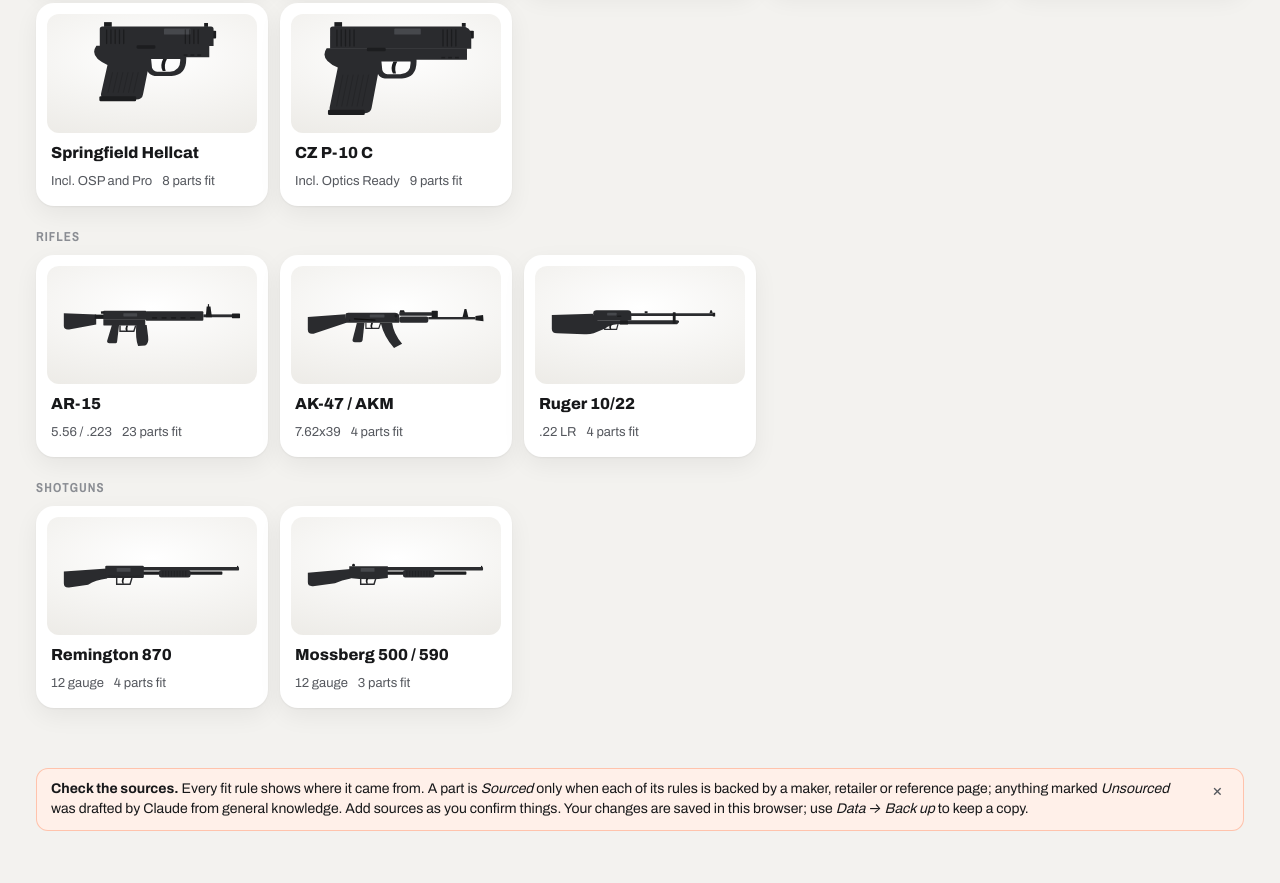
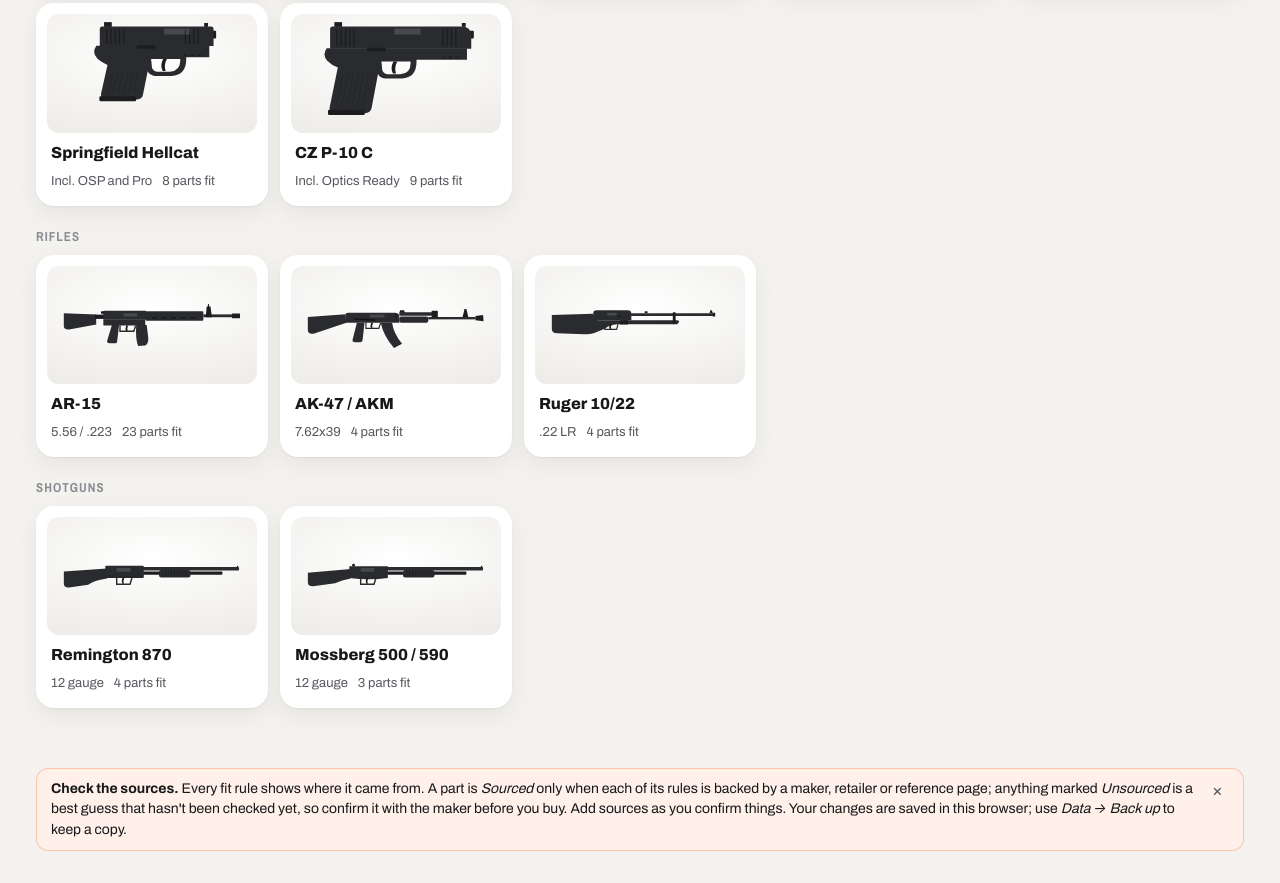
Before and after one commit to bert1097/goofing-around, a plain HTML site: page parts-bin/index.html in a window 1280 px wide. Shown: the part 749-1632 px from the top of the page. Drawn offline with nearby package versions, Linux system fonts and the light colour scheme.

Commit message:
Parts Bin: neutral wording for unsourced starter data
Co-Authored-By: Claude Opus 5.5 <noreply@anthropic.com>
Claude-Session: https://claude.ai/code/session_01Pv1fzParQfPXcb8vKtdFdo

```diff
--- a/parts-bin/index.html
+++ b/parts-bin/index.html
@@ -618,7 +618,7 @@
 
 <div class="wrap">
   <div class="banner foot" id="banner" hidden>
-    <p><strong>Check the sources.</strong> Every fit rule shows where it came from. A part is <em>Sourced</em> only when each of its rules is backed by a maker, retailer or reference page; anything marked <em>Unsourced</em> was drafted by Claude from general knowledge. Add sources as you confirm things. Your changes are saved in this browser; use <em>Data → Back up</em> to keep a copy.</p>
+    <p><strong>Check the sources.</strong> Every fit rule shows where it came from. A part is <em>Sourced</em> only when each of its rules is backed by a maker, retailer or reference page; anything marked <em>Unsourced</em> is a best guess that hasn't been checked yet, so confirm it with the maker before you buy. Add sources as you confirm things. Your changes are saved in this browser; use <em>Data → Back up</em> to keep a copy.</p>
     <button class="x" id="bannerClose" aria-label="Dismiss">×</button>
   </div>
 </div>
```
